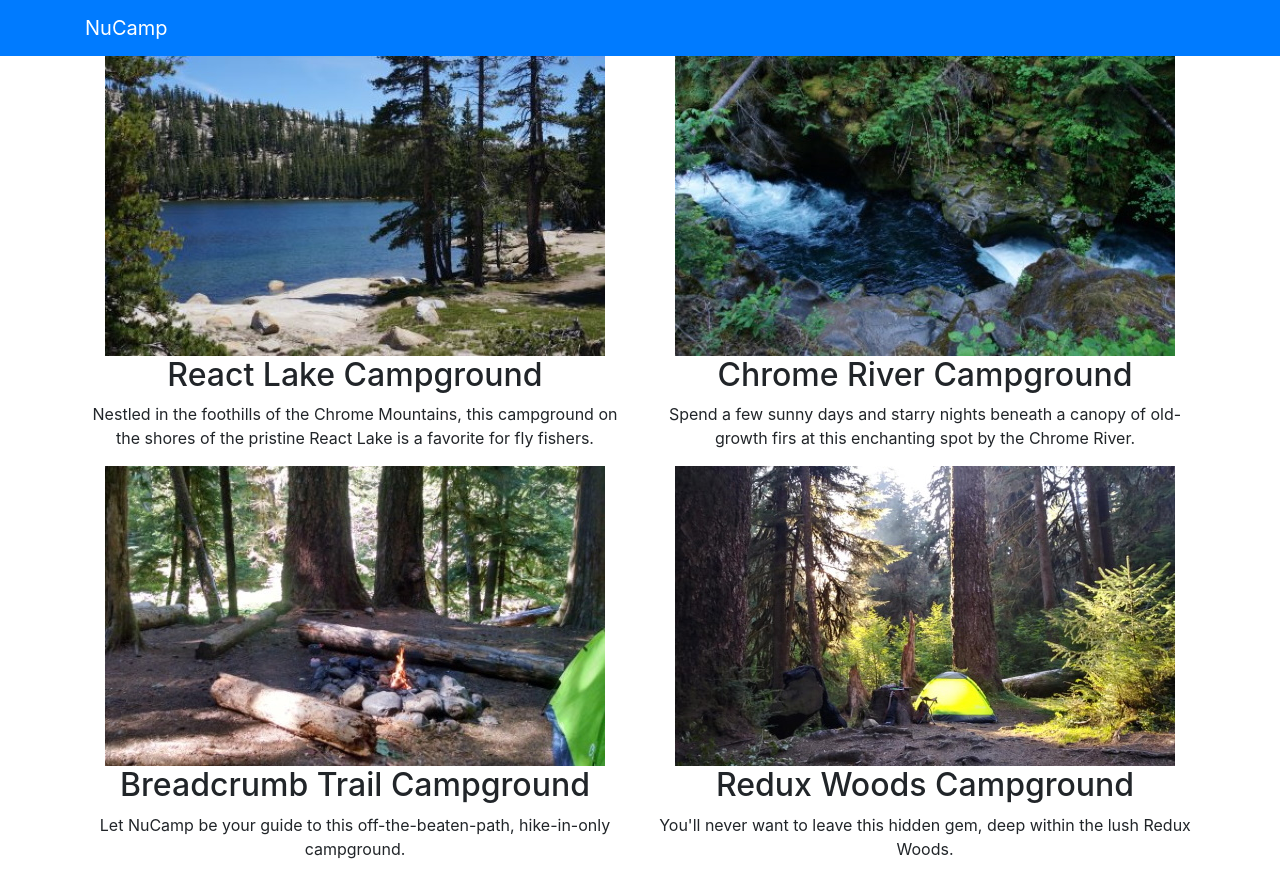
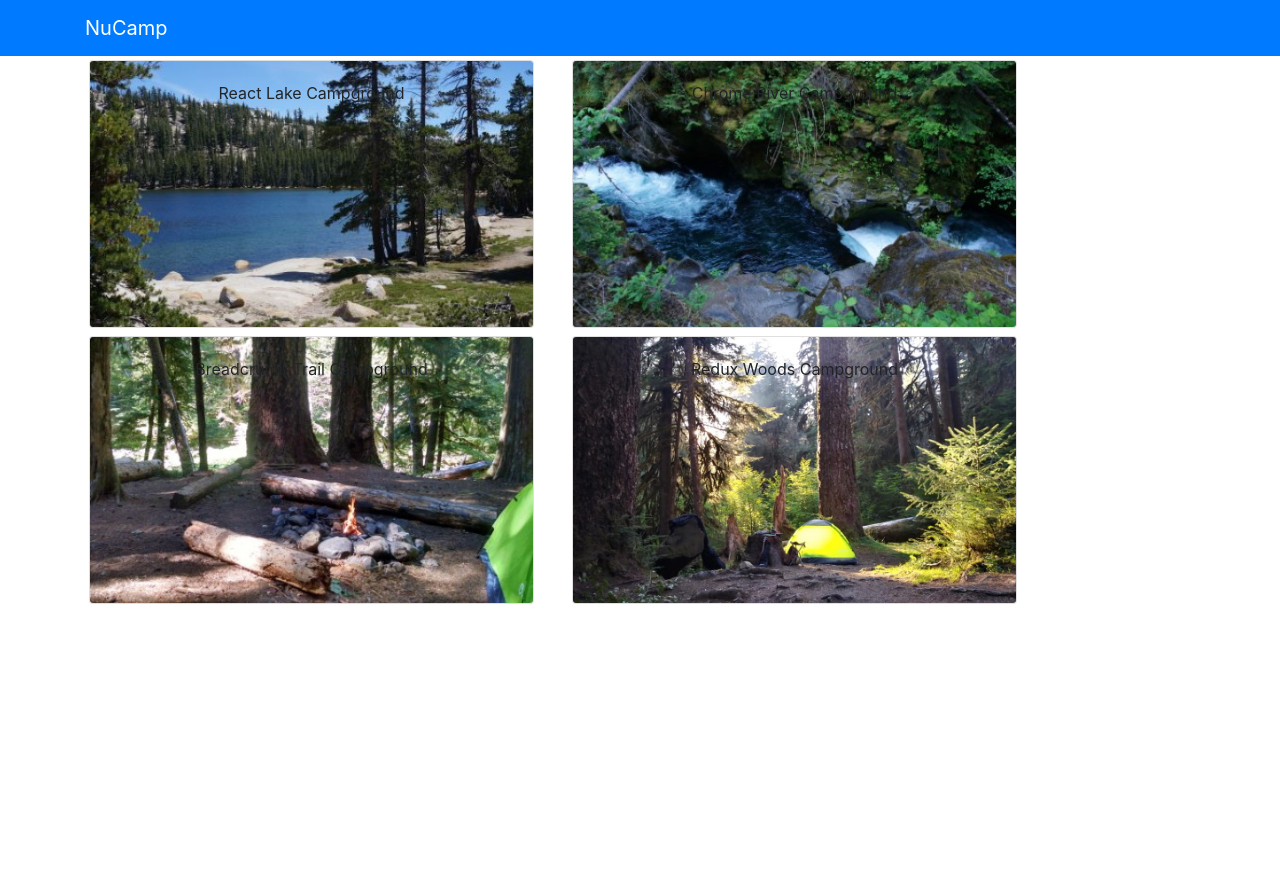
Before and after one commit to scampcoder/nucampsite-react, a React (Create React App) app: page / in a window 1280 px wide. After the commit the page ends 800 px from the top, so only its background shows below. Built offline with nearby package versions, Linux system fonts and the light colour scheme.

Commit message:
Turn campsite info into BS card elem

```diff
--- a/src/components/DirectoryComponent.js
+++ b/src/components/DirectoryComponent.js
@@ -1,4 +1,6 @@
 import React, { Component } from 'react';
+import { Card, CardImg, CArdImgOverlay, CardText, CardBody, CardTitle } from 'reactstrap';
+import CardImgOverlay from 'reactstrap/lib/CardImgOverlay';
 
 class Directory extends Component {
     constructor(props) {
@@ -11,10 +13,13 @@ class Directory extends Component {
     render() {
         const directory = this.props.campsites.map(campsite => {
             return (
-                <div key={campsite.id} className="col">
-                    <img src={campsite.image} alt={campsite.name} />
-                    <h2>{campsite.name}</h2>
-                    <p>{campsite.description}</p>
+                <div key={campsite.id} className="col-md-5 m-1">
+                    <Card>
+                        <CardImg width="100%" src={campsite.image} alt={campsite.name} />
+                        <CardImgOverlay>
+                            <CardTitle>{campsite.name}</CardTitle>
+                        </CardImgOverlay>
+                    </Card>
                 </div>
             );
         });
```
